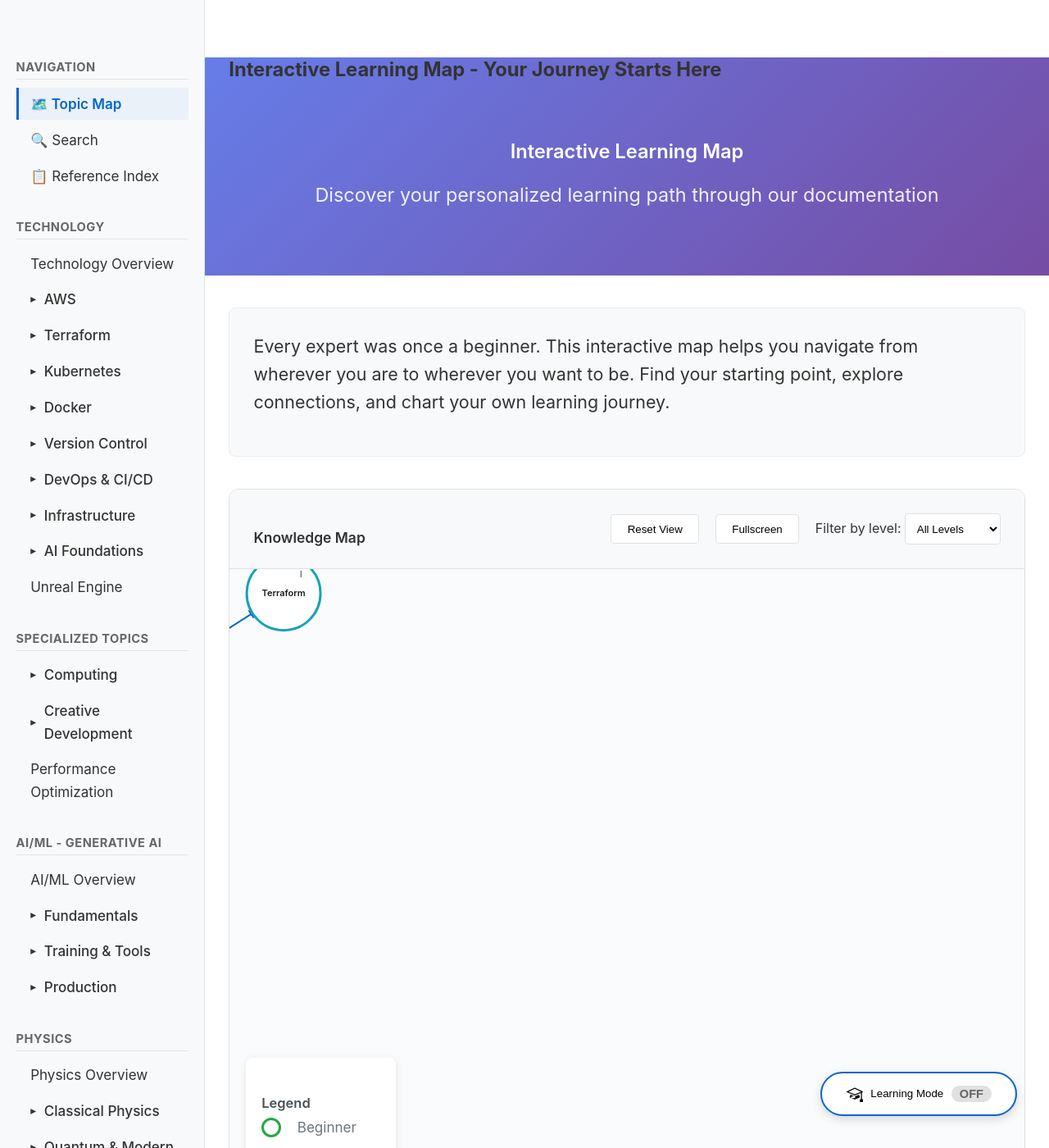
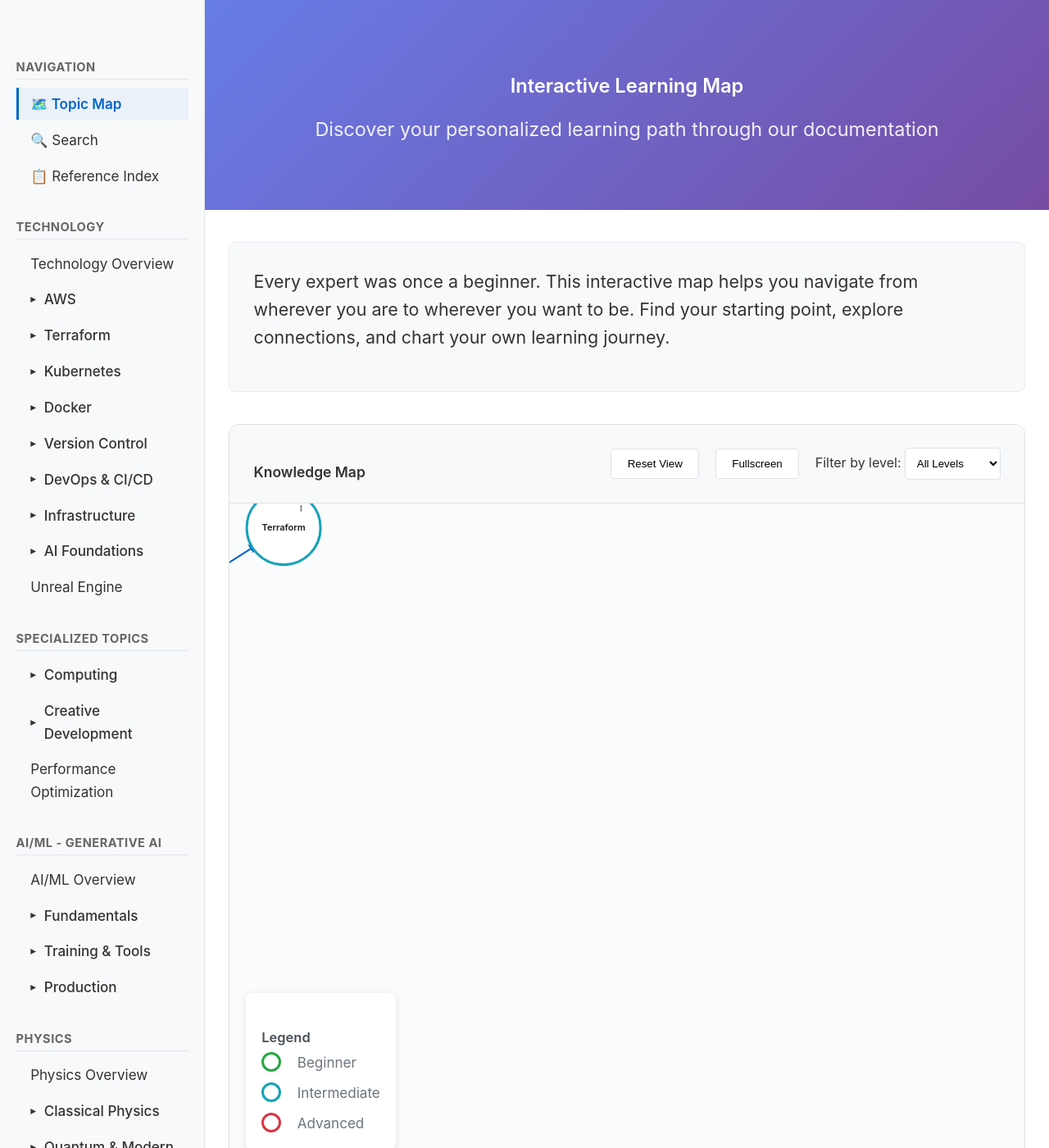
Before and after one commit to AndrewAltimit/Documentation, a Jekyll site: the page built from github-pages/docs/topic-map.md, in a window 1280 px wide and 1400 px high. Shown: the whole window at 82% size. Built offline with Jekyll 4.4.1, drawn with Linux system fonts in a browser that asks for light colours; some of the changed text lies outside the part shown.

Commit message:
Clean up topic map page
- Hide duplicate title in header (add hide_title: true)
- Shorten page title to "Topic Map"
- Remove learning mode toggle widget
- Remove personalization/tracking features section

🤖 Generated with [Claude Code](https://claude.com/claude-code)

Co-Authored-By: Claude Opus 4.5 <noreply@anthropic.com>

````diff
--- a/github-pages/docs/topic-map.md
+++ b/github-pages/docs/topic-map.md
@@ -1,7 +1,8 @@
 ---
 layout: docs
-title: Interactive Learning Map - Your Journey Starts Here
+title: Topic Map
 toc: false
+hide_title: true
 ---
 
 <div class="hero-section topic-map-hero">
@@ -101,16 +102,6 @@ Linux → Git → Docker → CI/CD → Kubernetes → Monitoring
    ↓      ↓       ↓       ↓         ↓           ↓
 Shell  Branching Compose Jenkins   Helm    Prometheus
 ```
-
-## Customize Your Experience
-
-{% include learning-mode-toggle.html %}
-
-### Personalization Options
-- **Track Progress**: Your visited topics are highlighted
-- **Save Paths**: Bookmark your learning journey
-- **Skip Ahead**: Test out of beginner content
-- **Deep Dive**: Access research papers and advanced materials
 
 ## Pro Tips
 
````
